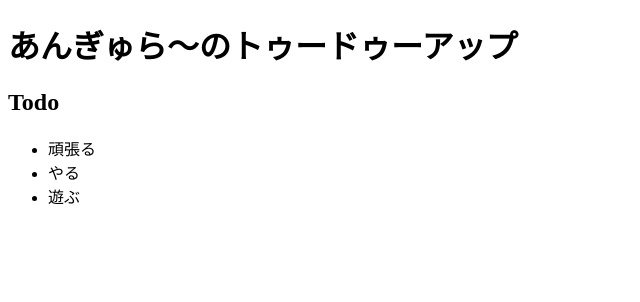
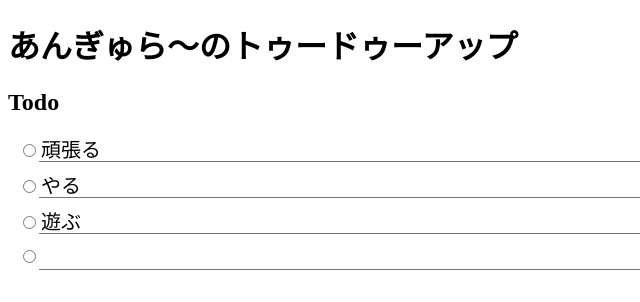
Before and after one commit to hirosehy/todoAppAngular, an Angular app: page / in a window 1280 px wide. Shown: the top 302 px of the page, without its empty margins (0-640 px from the left). Built offline with nearby package versions, Linux system fonts and the light colour scheme.

Commit message:
update: フォームに変換

```diff
--- a/src/app/todos/todos.component.html
+++ b/src/app/todos/todos.component.html
@@ -1,6 +1,15 @@
 <h2>Todo</h2>
 <ul>
   <li *ngFor="let todo of todos">
-    {{ todo.content }}
+    <div class="input-todo">
+      <input type="radio" />
+      <input type="text" [value]="todo.content" />
+    </div>
+  </li>
+  <li>
+    <div class="input-todo">
+      <input type="radio" />
+      <input type="text"/>
+    </div>
   </li>
 </ul>
--- a/src/app/todos/todos.component.scss
+++ b/src/app/todos/todos.component.scss
@@ -0,0 +1,13 @@
+ul {
+  list-style: none;
+  padding: 0;
+  .input-todo {
+    margin: 10px;
+    vertical-align: middle;
+    input[type="text"] {
+      width: 90%;
+      border-width: 0 0 1px;
+      font-size: 20px;
+    }
+  }
+}
```
